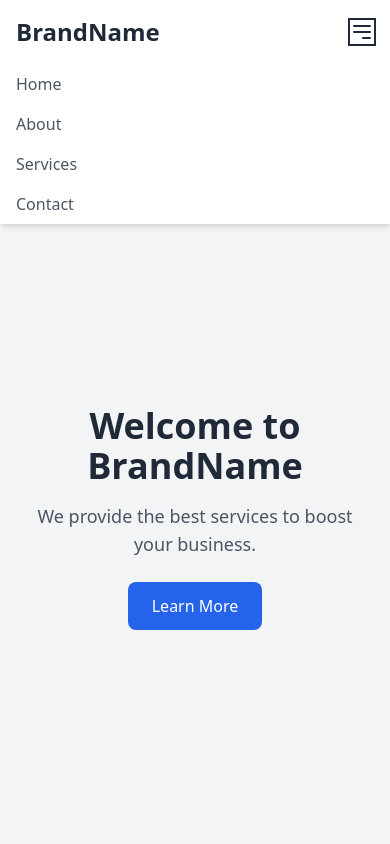
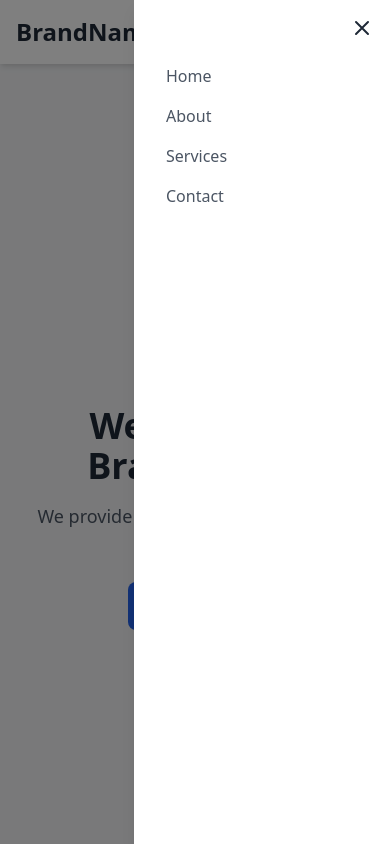
Before and after one commit to iamrawlinsDevdesigner/image_carousel, a plain HTML site: page index.html in a window 390 px wide. Both pictures are taken after a click on the button 362 px from the left and 32 px from the top of the page. Shown: the top 844 px of the page. Drawn offline with nearby package versions, Linux system fonts and the light colour scheme.

Commit message:
make the mobile navigation menu slide in from the right when toggled.

```diff
--- a/index.html
+++ b/index.html
@@ -8,6 +8,13 @@
     <style>
         body {
             padding-top: 64px; /* Height of the fixed header */
+        }
+        .slide-in-right {
+            transform: translateX(100%);
+            transition: transform 0.3s ease-in-out;
+        }
+        .slide-in-right-active {
+            transform: translateX(0%);
         }
     </style>
 </head>
@@ -29,13 +36,25 @@
                 </svg>
             </button>
         </div>
-        <div class="md:hidden hidden" id="mobile-menu">
+    </header>
+
+    <!-- Mobile Menu -->
+    <div class="fixed inset-0 bg-black bg-opacity-50 z-20 hidden" id="mobile-menu-backdrop"></div>
+    <div class="fixed inset-y-0 right-0 bg-white w-64 p-4 shadow-lg z-30 slide-in-right hidden" id="mobile-menu">
+        <div class="flex justify-end">
+            <button class="text-gray-800 focus:outline-none focus:ring-2 focus:ring-gray-800" id="close-menu-button">
+                <svg class="w-6 h-6" fill="none" stroke="currentColor" viewBox="0 0 24 24" xmlns="http://www.w3.org/2000/svg">
+                    <path stroke-linecap="round" stroke-linejoin="round" stroke-width="2" d="M6 18L18 6M6 6l12 12"></path>
+                </svg>
+            </button>
+        </div>
+        <nav class="mt-4">
             <a href="#home" class="block px-4 py-2 text-gray-600 hover:bg-gray-200">Home</a>
             <a href="#about" class="block px-4 py-2 text-gray-600 hover:bg-gray-200">About</a>
             <a href="#services" class="block px-4 py-2 text-gray-600 hover:bg-gray-200">Services</a>
             <a href="#contact" class="block px-4 py-2 text-gray-600 hover:bg-gray-200">Contact</a>
-        </div>
-    </header>
+        </nav>
+    </div>
 
     <!-- Main Content -->
     <main class="container mx-auto px-4 py-8">
@@ -106,9 +125,25 @@
     <script>
         const menuButton = document.getElementById('menu-button');
         const mobileMenu = document.getElementById('mobile-menu');
+        const closeMenuButton = document.getElementById('close-menu-button');
+        const mobileMenuBackdrop = document.getElementById('mobile-menu-backdrop');
 
         menuButton.addEventListener('click', () => {
             mobileMenu.classList.toggle('hidden');
+            mobileMenu.classList.toggle('slide-in-right-active');
+            mobileMenuBackdrop.classList.toggle('hidden');
+        });
+
+        closeMenuButton.addEventListener('click', () => {
+            mobileMenu.classList.toggle('hidden');
+            mobileMenu.classList.toggle('slide-in-right-active');
+            mobileMenuBackdrop.classList.toggle('hidden');
+        });
+
+        mobileMenuBackdrop.addEventListener('click', () => {
+            mobileMenu.classList.toggle('hidden');
+            mobileMenu.classList.toggle('slide-in-right-active');
+            mobileMenuBackdrop.classList.toggle('hidden');
         });
     </script>
 </body>
```
